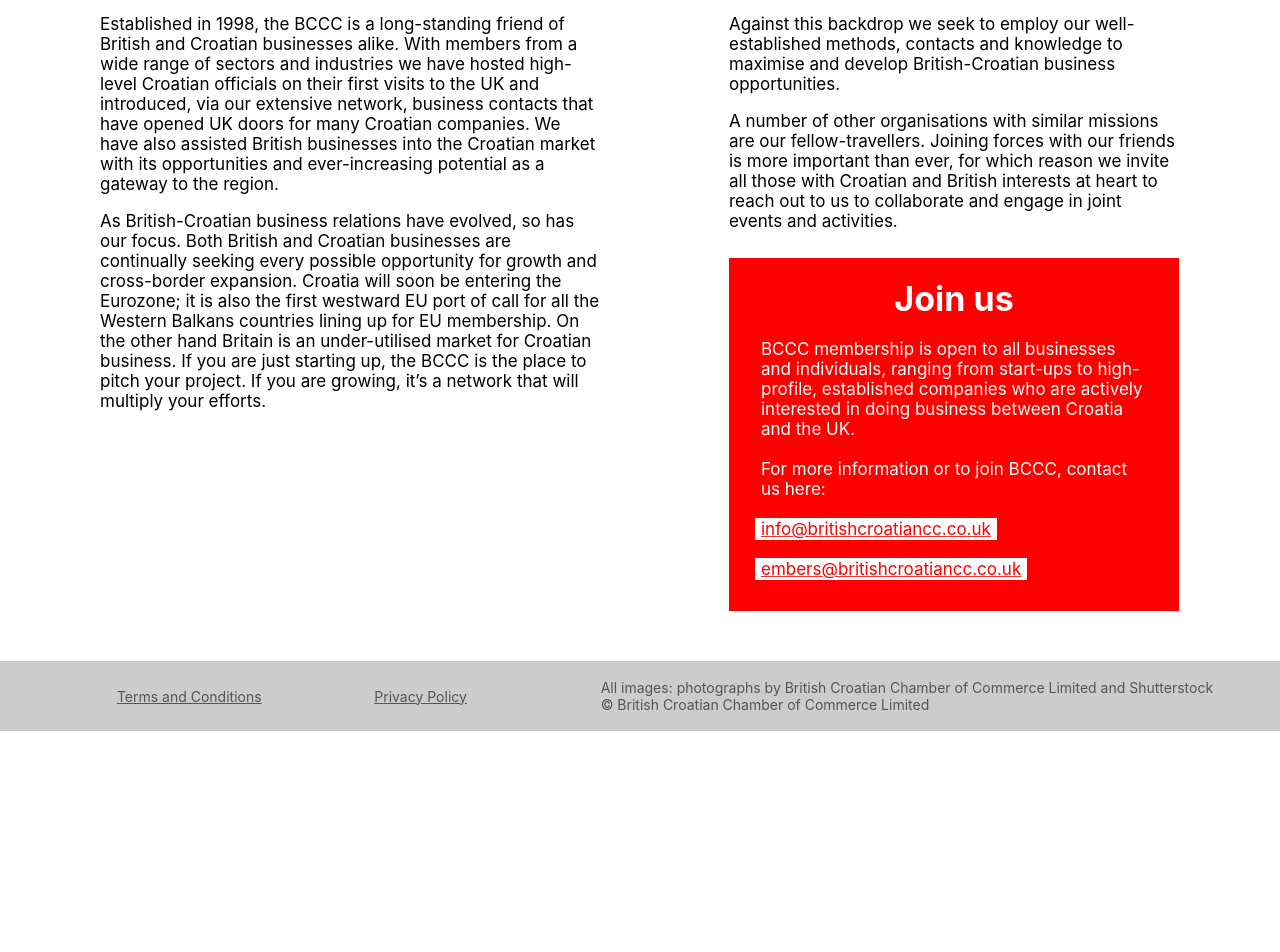
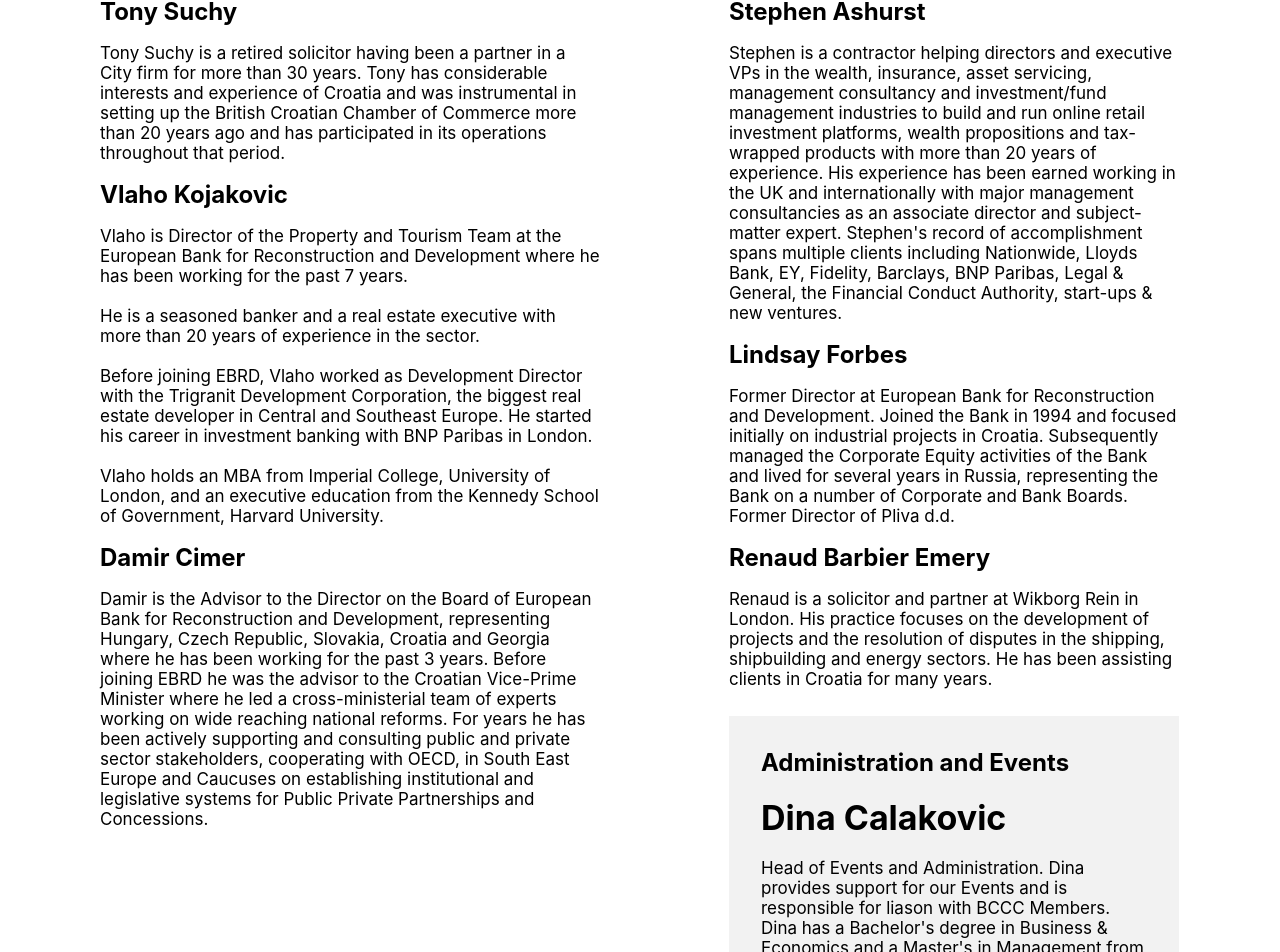
Before and after one commit to jcatalaamat/croatia-see-meets-uk, a React (Create React App) app: page /#/ in a window 1280 px wide. Shown: the part 2711-3663 px from the top of the page. Before the commit the page ends 3442 px from the top, so only its background shows below. Built offline with nearby package versions, Linux system fonts and the light colour scheme.

Commit message:
board of directors

```diff
--- a/src/App.scss
+++ b/src/App.scss
@@ -703,6 +703,66 @@
   }
 }
 
+.board-directors__container {
+  &--text {
+    max-width: 700px;
+  }
+
+  &--square {
+    padding-top: 10px;
+    display: flex;
+    align-items: center;
+    justify-content: center;
+
+    @media only screen and (min-width: 768px) {
+      //padding-left: 20px;
+      //padding-right: 50px;
+    }
+  }
+
+  @media only screen and (min-width: 768px) {
+    display: flex;
+    justify-content: space-between;
+  }
+}
+
+.box-grey {
+  width: 350px;
+  color: black;
+  background-color: #f2f2f2;
+  display: flex;
+  flex-direction: column;
+  justify-content: center;
+
+  @media only screen and (min-width: 768px) {
+    width: 450px;
+  }
+
+  &__header {
+    padding-top: 20px;
+    padding-bottom: 20px;
+  }
+
+  &__text {
+    font-size: 12px;
+    @media only screen and (min-width: 768px) {
+      font-size: 17px;
+    }
+
+    &-container {
+      padding-left: 16px;
+      padding-right: 16px;
+      padding-bottom: 16px;
+
+      @media only screen and (min-width: 768px) {
+        padding-left: 32px;
+        padding-right: 32px;
+        padding-bottom: 32px;
+      }
+    }
+  }
+}
+
 .paddingTop {
   &--small {
     padding-top: 16px;
--- a/src/components/BoardOfDirectors.jsx
+++ b/src/components/BoardOfDirectors.jsx
@@ -1,5 +1,6 @@
 import React from 'react';
 import RedHeader from './RedHeader';
+import Day from './Day';
 
 const BoardOfDirectors = () => (
   <div className="board-directors">
@@ -8,67 +9,100 @@
       <div className="">
         <div className="history">
           <div className="history-one">
+            <Day text="Tony Suchy" />
             <p>
-            Established in 1998, the BCCC is a long-standing friend of
-British and Croatian businesses alike. With members from
-a wide range of sectors and industries we have hosted
-high-level Croatian officials on their first visits to the UK
-and introduced, via our extensive network, business
-contacts that have opened UK doors for many Croatian
-companies. We have also assisted British businesses into
-the Croatian market with its opportunities and
-ever-increasing potential as a gateway to the region.
+            Tony Suchy is a retired solicitor having been a partner in a
+City firm for more than 30 years. Tony has considerable
+interests and experience of Croatia and was instrumental
+in setting up the British Croatian Chamber of Commerce
+more than 20 years ago and has participated in its operations throughout that period.
+            </p>
 
+            <Day text="Vlaho Kojakovic" />
+            <p>
+            Vlaho is Director of the Property and Tourism Team at the
+European Bank for Reconstruction and Development
+where he has been working for the past 7 years.
+              <br />
+              <br />
+He is a seasoned banker and a real estate executive with
+more than 20 years of experience in the sector.
+              <br />
+              <br />
+Before joining EBRD, Vlaho worked as Development Director with the Trigranit Development Corporation, the biggest real estate developer in Central and Southeast
+Europe. He started his career in investment banking with
+BNP Paribas in London.
+              <br />
+              <br />
+Vlaho ‎holds an MBA from Imperial College, University of
+London, and an executive education from the Kennedy
+School of Government, Harvard University.
             </p>
+
+            <Day text="Damir Cimer" />
             <p>
-            As British-Croatian business relations have evolved, so
-has our focus. Both British and Croatian businesses are
-continually seeking every possible opportunity for growth
-and cross-border expansion. Croatia will soon be entering
-the Eurozone; it is also the first westward EU port of call
-for all the Western Balkans countries lining up for EU
-membership. On the other hand Britain is an under-utilised
-market for Croatian business. If you are just starting up,
-the BCCC is the place to pitch your project. If you are
-growing, it’s a network that will multiply your efforts.
-
+            Damir is the Advisor to the Director on the Board of
+European Bank for Reconstruction and Development,
+representing Hungary, Czech Republic, Slovakia, Croatia
+and Georgia where he has been working for the past 3
+years. Before joining EBRD he was the advisor to the
+Croatian Vice-Prime Minister where he led a
+cross-ministerial team of experts working on wide reaching
+national reforms. For years he has been actively
+supporting and consulting public and private sector
+stakeholders, cooperating with OECD, in South East
+Europe and Caucuses on establishing institutional and
+legislative systems for Public Private Partnerships and
+Concessions.
             </p>
 
           </div>
           <div className="history-two">
+            <Day text="Stephen Ashurst" />
             <p>
-            Against this backdrop we seek to employ our
-well-established methods, contacts and knowledge to
-maximise and develop British-Croatian business
-opportunities.
+            Stephen is a contractor helping directors and executive
+VPs in the wealth, insurance, asset servicing, management consultancy and investment/fund management industries to build and run online retail investment platforms,
+wealth propositions and tax-wrapped products with more
+than 20 years of experience. His experience has been
+earned working in the UK and internationally with major
+management consultancies as an associate director and
+subject-matter expert. Stephen's record of accomplishment spans multiple clients including Nationwide, Lloyds
+Bank, EY, Fidelity, Barclays, BNP Paribas, Legal & General, the Financial Conduct Authority, start-ups & new ventures.
+            </p>
+            <Day text="Lindsay Forbes" />
+            <p>
+            Former Director at European Bank for Reconstruction and
+Development. Joined the Bank in 1994 and focused initially on industrial projects in Croatia. Subsequently managed
+the Corporate Equity activities of the Bank and lived for
+several years in Russia, representing the Bank on a
+number of Corporate and Bank Boards. Former Director of
+Pliva d.d.
+            </p>
 
+            <Day text="Renaud Barbier Emery" />
+            <p>
+            Renaud is a solicitor and partner at Wikborg Rein in
+London. His practice focuses on the development of projects and the resolution of disputes in the shipping, shipbuilding and energy sectors. He has been assisting clients
+in Croatia for many years.
             </p>
-            <p>
-            A number of other organisations with similar missions are
-our fellow-travellers. Joining forces with our friends is more
-important than ever, for which reason we invite all those
-with Croatian and British interests at heart to reach out to
-us to collaborate and engage in joint events and activities.
 
-            </p>
-            <div className="our-history__container--square">
-              <div className="box-red">
-                <h3 className="box-red__header">Join us</h3>
-                <div className="box-red__text-container">
-                  <span className="box-red__text">
-                  BCCC membership is open to all businesses and
-individuals, ranging from start-ups to high-profile,
-established companies who are actively interested in
-doing business between Croatia and the UK.
-                    <br />
-                    <br />
-For more information or to join BCCC, contact us here:
-                    <br />
-                    <br />
-                    <a style={{ textDecorationColor: '#e93732' }} href="mailto:info@britishcroatiancc.co.uk"><span className="p-contrast-red">info@britishcroatiancc.co.uk</span></a>
-                    <br />
-                    <br />
-                    <a style={{ textDecorationColor: '#e93732' }} href="mailto:embers@britishcroatiancc.co.uk"><span className="p-contrast-red">embers@britishcroatiancc.co.uk</span></a>
+
+            <div className="board-directors__container--square">
+              <div className="box-grey">
+                <div style={{ paddingLeft: '32px', paddingTop: '32px' }}>
+                  <Day text="Administration and Events" />
+                  <h3 className="box-grey__header">Dina Calakovic</h3>
+                </div>
+                <div className="box-grey__text-container">
+                  <span className="box-grey__text">
+                  Head of Events and Administration. Dina provides
+support for our Events and is responsible for
+liason with BCCC Members. Dina has a
+Bachelor's degree in Business & Economics and a
+Master's in Management from the University of
+Zagreb and a Certificate in Management
+Consultancy & Project Management at the London
+School of Business & Finance.
                   </span>
                 </div>
               </div>
```
